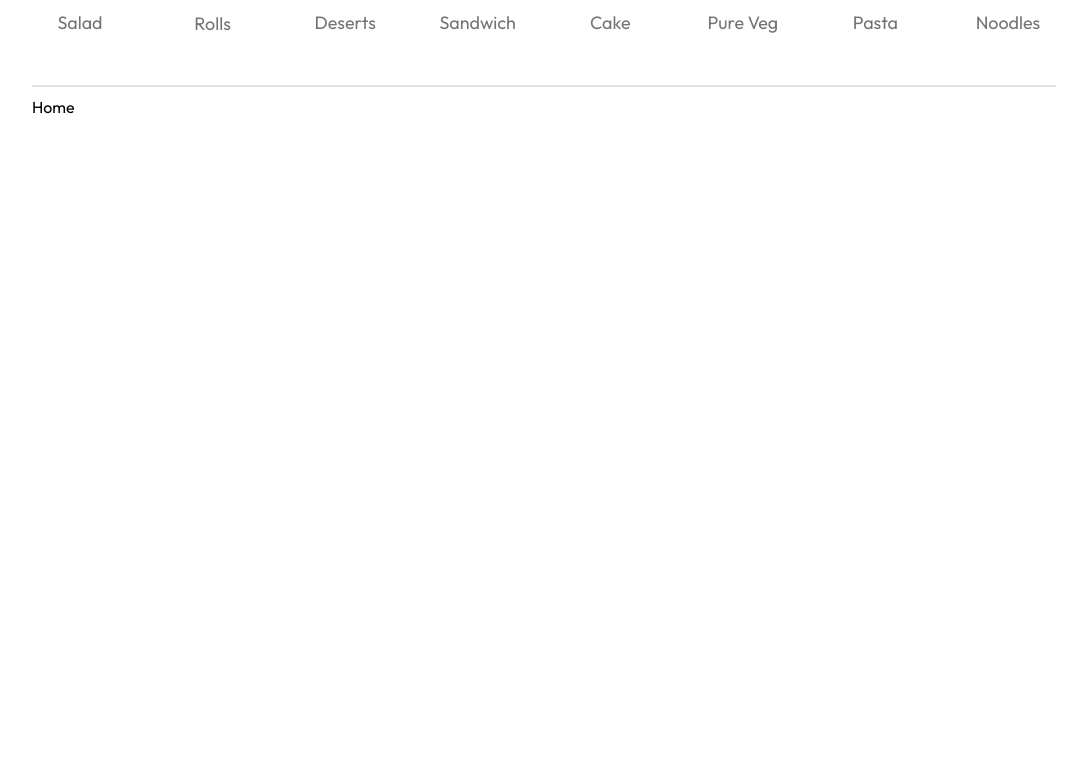
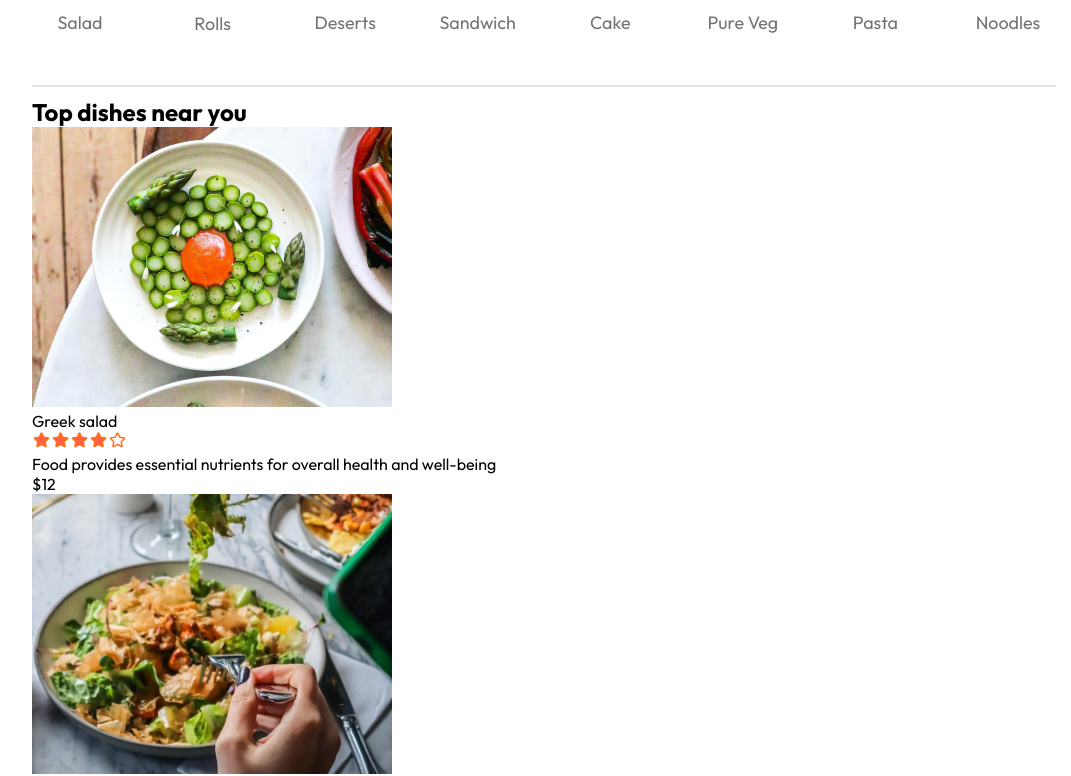
Before and after one commit to princebhayani/Food-Delivery-website, a React (Vite) app in the folder frontend/: page / in a window 1280 px wide. Shown: the part 817-1593 px from the top of the page, without its empty margins (96-1167 px from the left). Before the commit the page ends 934 px from the top, so only its background shows below. Built offline with nearby package versions, Linux system fonts and the light colour scheme.

Commit message:
add food-display and food-item component

```diff
--- /dev/null
+++ b/frontend/src/components/FoodDisplay/FoodDisplay.jsx
@@ -0,0 +1,21 @@
+import React, { useContext } from 'react'
+import "./FoodDisplay.css";
+import { StoreContext } from '../../context/StoreContext';
+import FoodItem from '../FoodItem/FoodItem';
+
+function FoodDisplay({category}) {
+    const {food_list} = useContext(StoreContext);
+
+    return (
+        <div className='food-display' id="food-display">
+            <h2>Top dishes near you</h2>
+            <div className='food-display-list'>
+                {food_list.map((item, index)=>{
+                    return <FoodItem key={index} id={item._id} name={item.name} description={item.description} price={item.price} image={item.image} />
+                })}
+            </div>
+        </div>
+    )
+}
+
+export default FoodDisplay
--- /dev/null
+++ b/frontend/src/components/FoodItem/FoodItem.jsx
@@ -0,0 +1,23 @@
+import React from 'react'
+import "./FoodItem.css";
+import { assets } from '../../assets/assets.js';
+
+function FoodItem({id, name, price, description, image}) {
+    return (
+        <div className='food-item'>
+            <div className='food-item-img-container'>
+                <img className='food-item-image' src={image} alt="" />
+            </div>
+            <div className='food-item-info'>
+                <div className='food-item-name-rating'>
+                    <p>{name}</p>
+                    <img src={assets.rating_starts} alt="" />
+                </div>
+                <p className='food-item-description'>{description}</p>
+                <p className='food-item-price'>${price}</p>
+            </div>
+        </div>
+    )
+}
+
+export default FoodItem
--- a/frontend/src/context/StoreContext.jsx
+++ b/frontend/src/context/StoreContext.jsx
@@ -1,11 +1,12 @@
 import { createContext } from "react";
+import { food_list } from "../assets/assets";
 
 export const StoreContext = createContext(null)
 
 const StoreContextProvider = (props) =>{
 
     const contextValue={
-
+        food_list
     }
     return(
         <StoreContext.Provider value={contextValue}>
--- a/frontend/src/pages/Home/Home.jsx
+++ b/frontend/src/pages/Home/Home.jsx
@@ -2,6 +2,7 @@
 import "./Home.css";
 import Header from '../../components/Header/Header';
 import ExploreMenu from '../../components/ExploreMenu/ExploreMenu';
+import FoodDisplay from '../../components/FoodDisplay/FoodDisplay';
 
 function Home() {
     const [category, setCategory] = useState("All");
@@ -10,6 +11,7 @@
         <div>
             <Header />
             <ExploreMenu category={category} setCategory={setCategory}/>
+            <FoodDisplay category={category}/>
             Home
         </div>
     )
```
Also changed, not shown: frontend/src/components/FoodDisplay/FoodDisplay.css (added), frontend/src/components/FoodItem/FoodItem.css (added).
